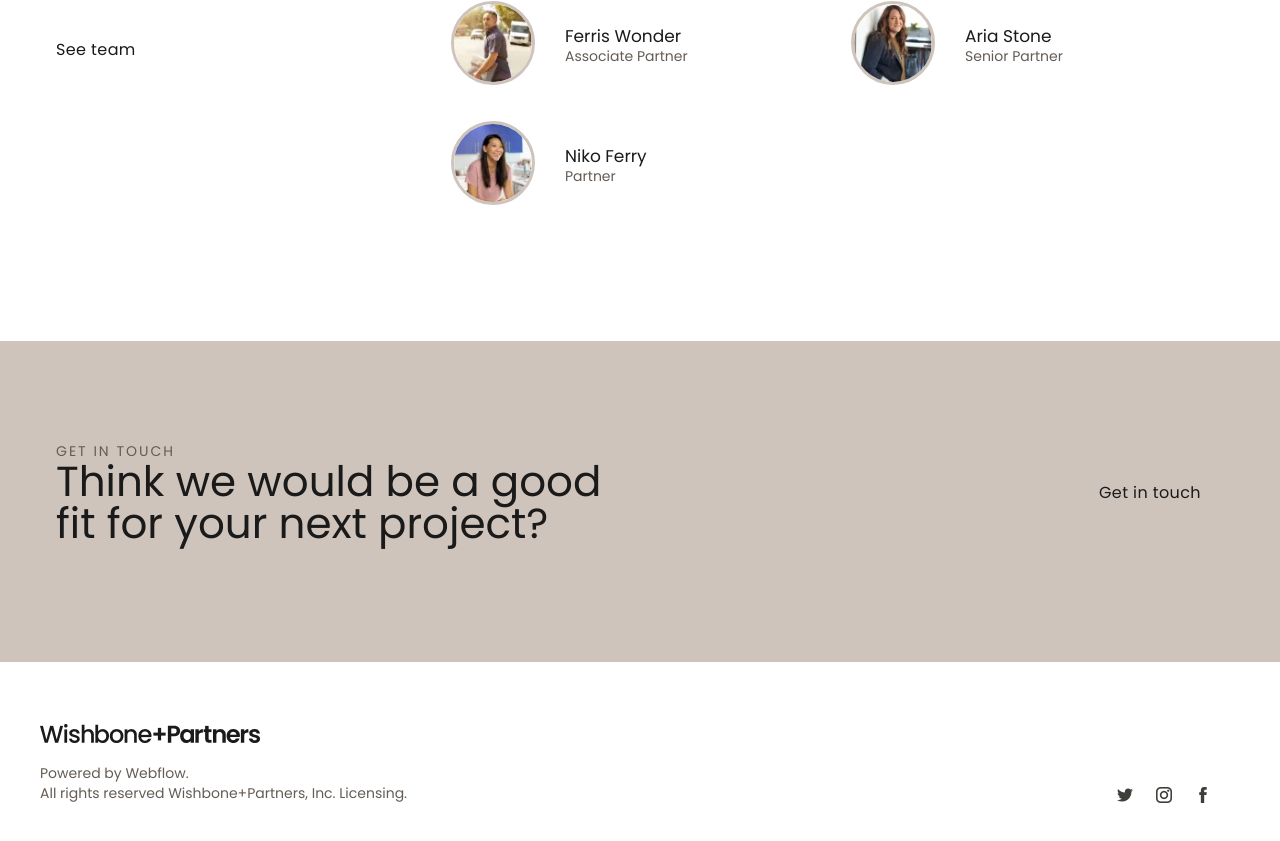
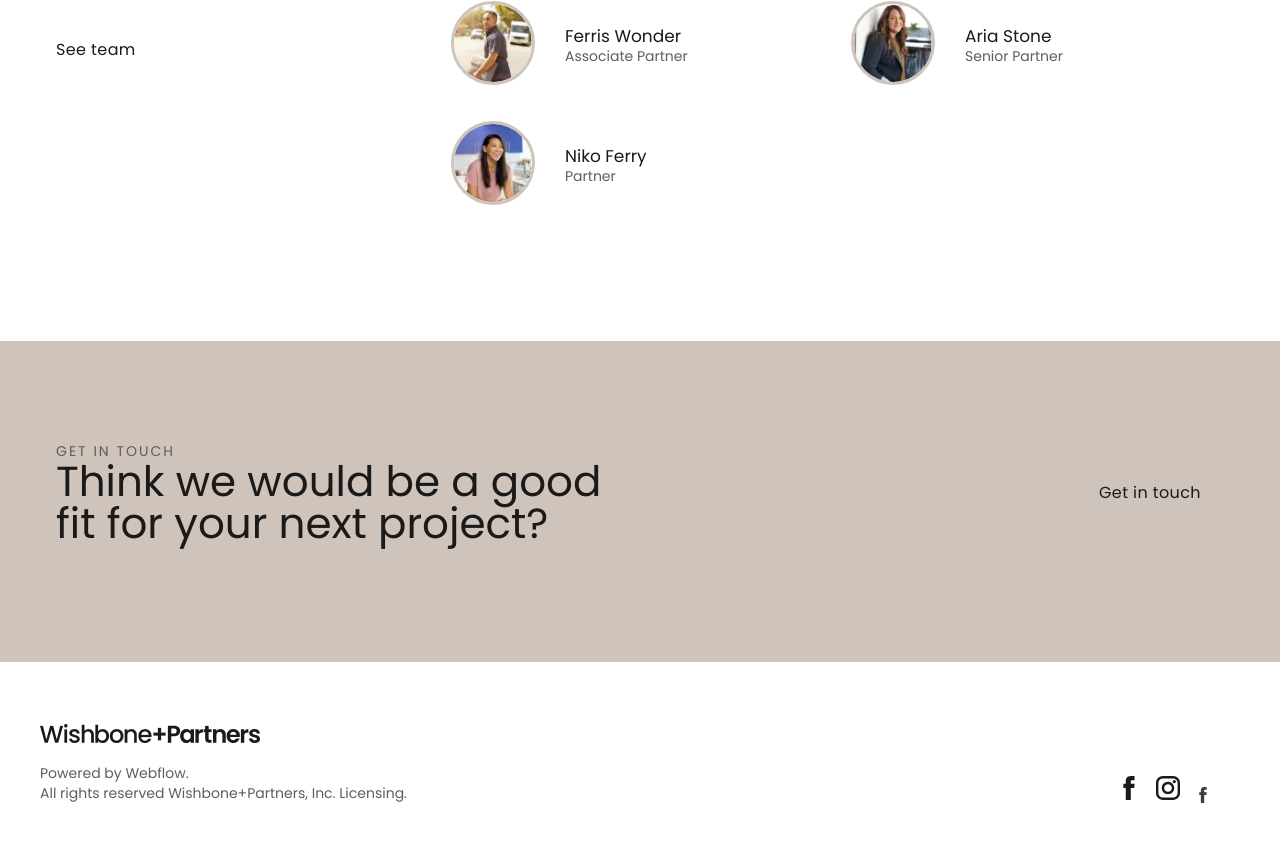
Before and after one commit to CodeFlamesk/Wishbone__animation, a React app: page home.html in a window 1280 px wide. Shown: the part 5489-6330 px from the top of the page. Built offline with nearby package versions, Linux system fonts and the light colour scheme.

Commit message:
Add files via upload

```diff
--- a/home.html
+++ b/home.html
@@ -474,33 +474,6 @@
 				</div>
 
 			</div>
-
-
-
-
-
-
-
-
-
-
-
-
-
-
-
-
-
-
-
-
-
-
-
-
-
-
-
 		</main>
 	</div>
 
@@ -526,11 +499,27 @@
 				</div>
 			</div>
 			<div class="container__icon" data-watch data-watch-once>
-				<a href="https://x.com/">
-					<div class="_icon-twitter"></div>
+				<a href="https://www.facebook.com/">
+					<svg width="24" height="24" viewBox="0 0 24 24" fill="none" xmlns="http://www.w3.org/2000/svg">
+						<path
+							d="M17.625 7.7714H13.7902V5.2806C13.7902 4.34518 14.4182 4.12573 14.8582 4.12573H17.5586V0.0137159L13.8344 0C9.70352 0 8.76556 3.06686 8.76556 5.03098V7.7714H6.375V12.0069H8.76556V24H13.7929V12.0096H17.1851L17.625 7.7714Z"
+							fill="#1B1A1A" />
+					</svg>
 				</a>
 				<a href="https://www.instagram.com/">
-					<div class="_icon-instagram"></div>
+					<svg width="24" height="24" viewBox="0 0 24 24" fill="none" xmlns="http://www.w3.org/2000/svg">
+						<g clip-path="url(#clip0_2_682)">
+							<path
+								d="M12 5.76825C8.5638 5.76825 5.76825 8.5638 5.76825 12C5.76825 15.4362 8.5638 18.2293 12 18.2293C15.4362 18.2293 18.2293 15.4338 18.2293 12C18.2317 8.5638 15.4362 5.76825 12 5.76825ZM12 15.8536C9.87422 15.8536 8.14641 14.1258 8.14641 12C8.14641 9.87422 9.87422 8.14641 12 8.14641C14.1258 8.14641 15.8536 9.87422 15.8536 12C15.8536 14.1258 14.1258 15.8536 12 15.8536ZM17.0936 0H6.90637C3.09889 0 0 3.09889 0 6.90637V17.0936C0 20.9011 3.09889 24 6.90637 24H17.0936C20.9011 24 24 20.9011 24 17.0936V6.90637C24 3.09889 20.9035 0 17.0936 0ZM21.6243 17.0936C21.6243 19.5907 19.5907 21.6218 17.0936 21.6218H6.90637C4.4093 21.6218 2.37816 19.5907 2.37816 17.0936V6.90637C2.37816 4.4093 4.4093 2.37816 6.90637 2.37816H17.0936C19.5907 2.37816 21.6218 4.4093 21.6218 6.90637V17.0936H21.6243ZM18.3167 3.96764C17.4188 3.96764 16.6859 4.69808 16.6859 5.59838C16.6859 6.49626 17.4164 7.22912 18.3167 7.22912C19.2146 7.22912 19.9474 6.49869 19.9474 5.59838C19.9474 4.69808 19.2146 3.96764 18.3167 3.96764Z"
+								fill="#1B1A1A" />
+						</g>
+						<defs>
+							<clipPath id="clip0_2_682">
+								<rect width="24" height="24" fill="white" />
+							</clipPath>
+						</defs>
+					</svg>
+
 				</a>
 				<a href="https://www.facebook.com/">
 					<div class="_icon-facebook"></div>
```
